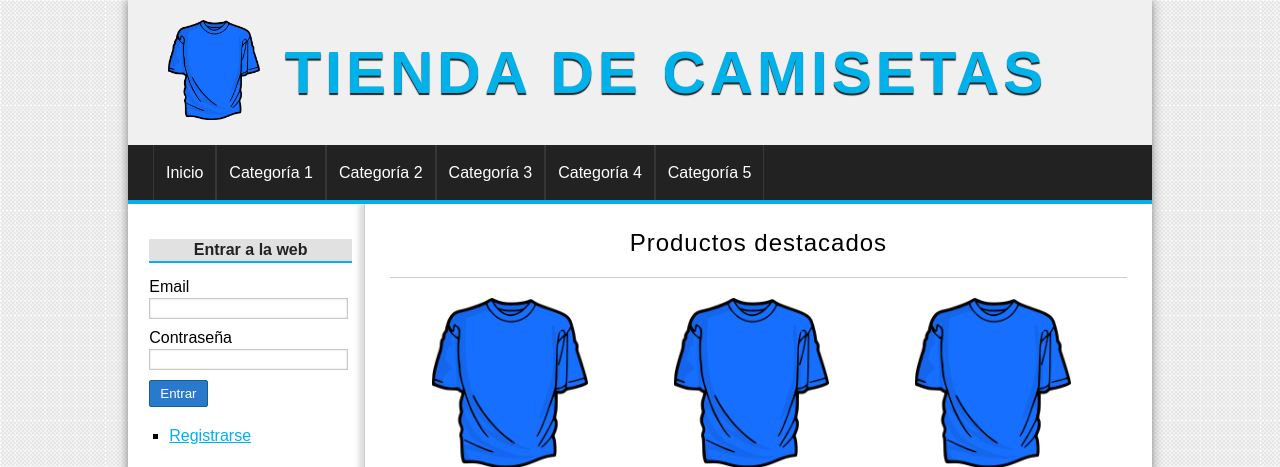
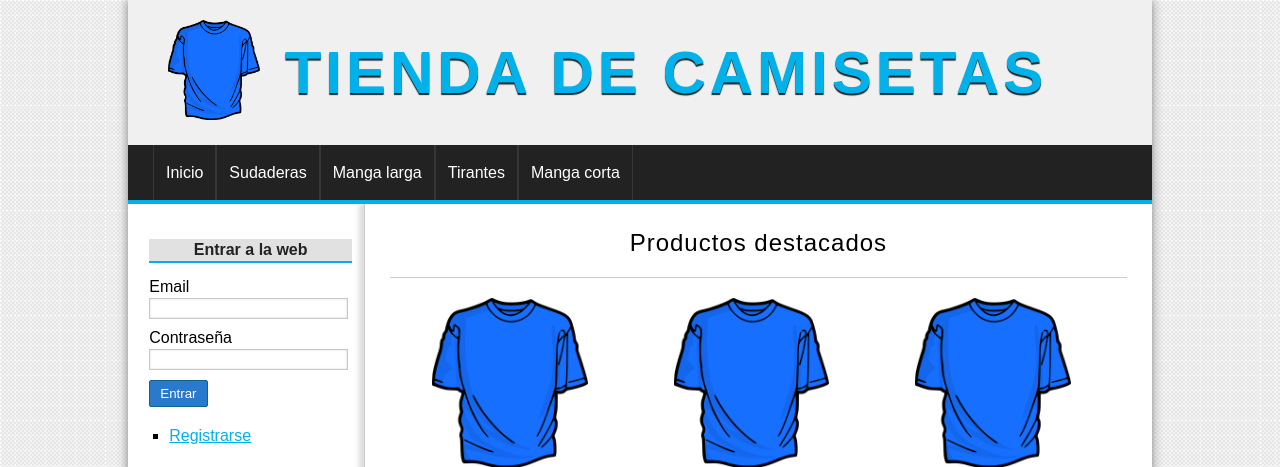
Before and after one commit to dquinoneslopez/shop_php_mvc, a PHP site: page /proyectos/ in a window 1280 px wide. Shown: the top 467 px of the page. Run offline with PHP 8.4, Linux system fonts and the light colour scheme; data comes from the database, SQL or seed files in the repository.

Commit message:
Categorías en el menú

```diff
--- a/helpers/utils.php
+++ b/helpers/utils.php
@@ -77,4 +77,15 @@ class Utils {
         return $errores;
     }
 
+    public static function showCategories(){
+
+        require_once "models/categoria.php";
+
+        $categoria = new Categoria();
+        $categorias = $categoria->getAll();
+
+        return $categorias;
+
+    }
+
 }
--- a/views/layouts/header.php
+++ b/views/layouts/header.php
@@ -23,26 +23,19 @@
         </header>
 
         <!-- MENU -->
+        <?php $categorias = Utils::showCategories(); ?>
         <nav id="menu">
             <ul>
                 <li>
                     <a href="<?= BASE_URL ?>index.php">Inicio</a>
                 </li>
-                <li>
-                    <a href="">Categoría 1 </a>
-                </li>
-                <li>
-                    <a href="">Categoría 2</a>
-                </li>
-                <li>
-                    <a href="">Categoría 3</a>
-                </li>
-                <li>
-                    <a href="">Categoría 4</a>
-                </li>
-                <li>
-                    <a href="">Categoría 5</a>
-                </li>
+                <?php while($categoria = $categorias->fetch_object()): ?>
+
+                    <li>
+                        <a href=""><?= $categoria->nombre; ?></a>
+                    </li>
+
+                <?php endwhile; ?>
             </ul>
         </nav>
 
```
